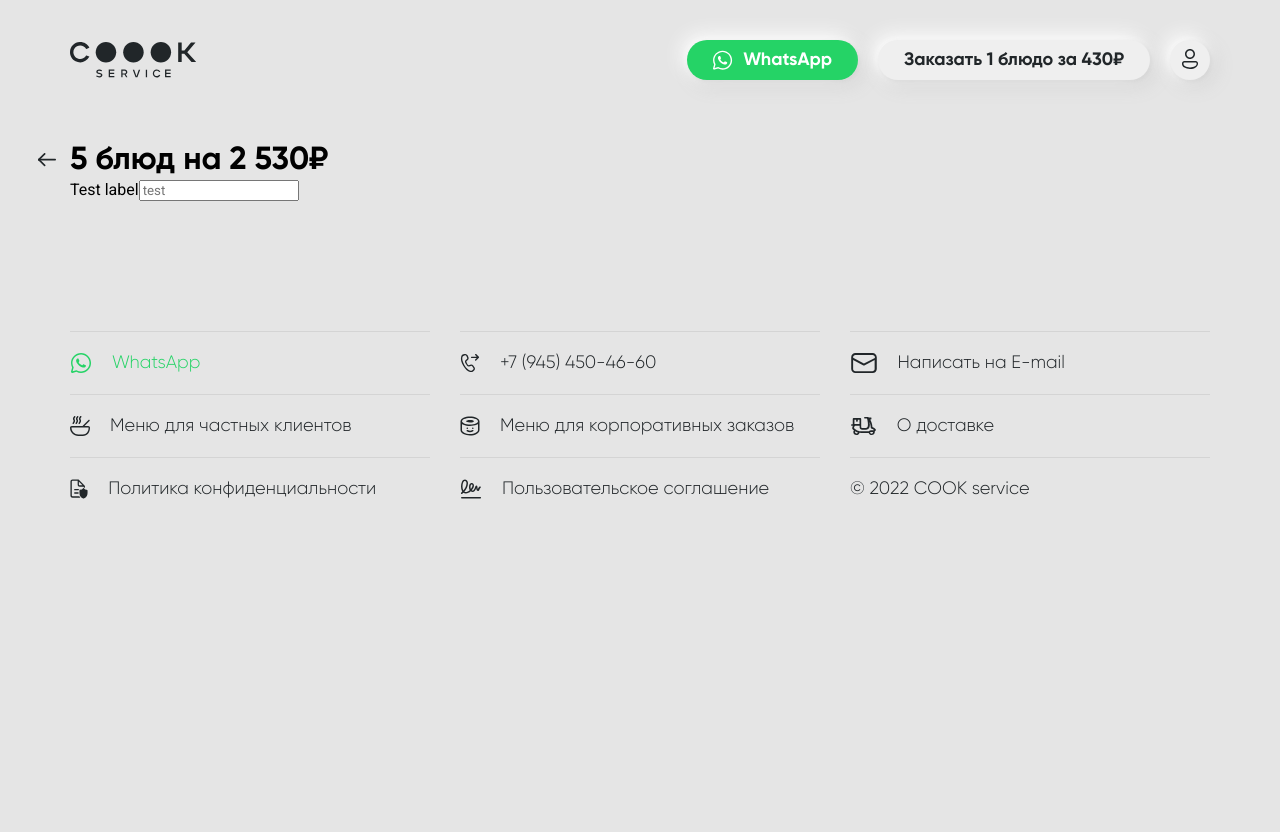
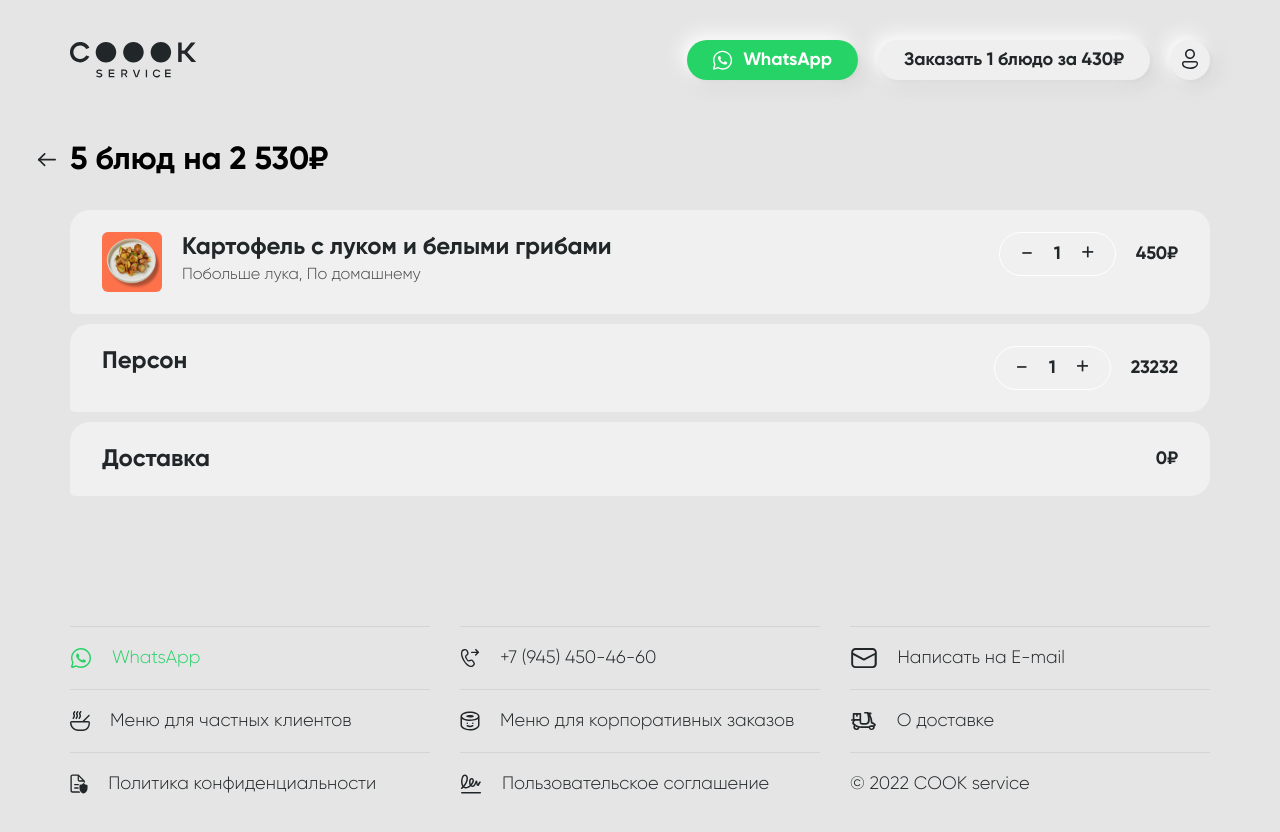
Before and after one commit to yegorweb/cook-service, a Vue app: page /cart in a window 1280 px wide. Shown: the top 832 px of the page. Before the commit the page ends 800 px from the top, so only its background shows below. Built offline with nearby package versions, Linux system fonts and the light colour scheme.

Commit message:
added frontend and some backend to shopping cart

```diff
--- a/src/assets/style.scss
+++ b/src/assets/style.scss
@@ -3,7 +3,7 @@
 @import url('https://fonts.googleapis.com/css2?family=Roboto:wght@400;700&display=swap');
 
 @function rem($n) {
-    @return ($n / $base-font) * 1rem;
+    @return (calc($n / $base-font)) * 1rem;
 }
 
 $base-font: 16;
--- a/src/components/Header.vue
+++ b/src/components/Header.vue
@@ -15,7 +15,7 @@
                 </button>
             </div>
         </div>
-        <div class="container menu-cont" v-if="menu">
+        <div class="container menu-cont" v-show="menu">
             <div class="menu">
                 <img src="@/assets/close-menu.svg" alt="" class="menu-closeBtn" @click="menu=!menu">
                 <div class="menu-buttons">
--- /dev/null
+++ b/src/components/ShoppingCart/ShoppingCartDelivery.vue
@@ -0,0 +1,47 @@
+<template>
+    <div class="item">
+        <div class="title">Доставка</div>
+        <div class="right">{{delivery}}₽</div>
+    </div>
+</template>
+
+<script setup>
+import { ref } from "vue"
+
+var props = defineProps(['delivery'])
+var delivery = ref(props.delivery)
+</script>
+
+<style lang="scss" scoped>
+@import '@/assets/style.scss';
+.item {
+    flex-direction: row;
+    width: 100%;
+    padding: rem(22) rem(32);
+    box-sizing: border-box;
+    display: flex;
+    gap: rem(30);
+    align-items: center;
+    justify-content: space-between;
+    background: rgba(255, 255, 255, 0.4);
+    border-radius: 20px 20px 20px 5px;
+}
+.title {
+    font-family: 'Gilroy';
+    font-style: normal;
+    font-weight: 700;
+    font-size: rem(24);
+    color: #212629;
+}
+.right {
+    display: flex;
+    flex-direction: row;
+    align-items: center;
+    gap: rem(20);
+    font-family: 'Gilroy';
+    font-style: normal;
+    font-weight: 700;
+    font-size: rem(18);
+    color: #212629;
+}
+</style>
--- /dev/null
+++ b/src/components/ShoppingCart/ShoppingCartItem.vue
@@ -0,0 +1,116 @@
+<template>
+    <div class="item">
+        <div class="left">
+            <div class="img" :style="'background: #ac662d url('+item.imageSource+') 50% 50% no-repeat;'"></div>
+            <div class="info">
+                <div class="info-title">{{item.name}}</div>
+                <div class="info-additions">{{item.additions.filter(i => i.selected).map(i => i.name).join(', ')}}</div>
+            </div>
+        </div>
+        <div class="right">
+            <div class="amount">
+                <div @click="item.amount>1 ? item.amount-=1 : item.amount+0" class="amount-minus">-</div>
+                <div class="amount-count">{{item.amount}}</div>
+                <div @click="item.amount+=1" class="amount-plus">+</div>
+            </div>
+            <div class="price">{{item.amount * (item.info.price + item.additions.map(i => i.selected ? x+=i.price : x+=0, x=0).reverse()[0])}}₽</div>
+        </div>
+    </div>
+</template>
+
+<script setup>
+var props = defineProps(['item'])
+var item = props.item
+</script>
+
+<style lang="scss" scoped>
+@import '@/assets/style.scss';
+.item {
+    @include adaptive-value(flex-direction, row, row, row, row, column);
+    width: 100%;
+    padding: rem(22) rem(32);
+    box-sizing: border-box;
+    display: flex;
+    gap: rem(30);
+    align-items: flex-start;
+    justify-content: space-between;
+    background: rgba(255, 255, 255, 0.4);
+    border-radius: 20px 20px 20px 5px;
+}
+.left {
+    display: flex;
+    flex-direction: row;
+    align-items: flex-start;
+    gap: rem(20);
+}
+.right {
+    display: flex;
+    flex-direction: row;
+    align-items: center;
+    gap: rem(20);
+}
+.img {
+    min-width: rem(60);
+    min-height: rem(60);
+    max-width: rem(60);
+    max-height: rem(60);
+    border-radius: rem(6);
+    background-size: cover !important;
+}
+.info {
+    display: flex;
+    flex-direction: column;
+    gap: rem(4);
+
+    &-title {
+        font-family: 'Gilroy';
+        font-style: normal;
+        font-weight: 700;
+        font-size: rem(24);
+        color: #212629;
+        word-break: keep-all;
+    } &-additions {
+        font-family: 'Gilroy';
+        font-style: normal;
+        font-weight: 300;
+        font-size: rem(16);
+        color: rgba(0, 0, 0, 0.7);
+    }
+}
+.price {
+    font-family: 'Gilroy';
+    font-style: normal;
+    font-weight: 700;
+    font-size: rem(18);
+    color: #212629;
+}
+.amount {
+    display: flex;
+    flex-direction: row;
+    border-radius: 999px;
+    gap: rem(2);
+    align-items: center;
+    border: 1px solid #FFFFFF;
+    padding: rem(1) rem(11);
+
+    & > * {
+        font-family: 'Gilroy';
+        font-style: normal;
+        font-weight: 700;
+        font-size: rem(18);
+        color: #212629;
+        padding: rem(9);
+        user-select: none;
+        border-radius: 999px;
+    } &-minus, &-plus {
+        font-weight: 400;
+        font-size: rem(26);
+        line-height: rem(12);
+        transition: all .2s;
+        cursor: pointer;
+        &:hover {
+            background: #EEEEEE;
+        }
+    }
+}
+</style>
--- /dev/null
+++ b/src/components/ShoppingCart/ShoppingCartPersons.vue
@@ -0,0 +1,85 @@
+<template>
+    <div class="item">
+        <div class="title">Персон</div>
+        <div class="right">
+            <div class="amount">
+                <div @click="persons>1 ? persons-=1 : persons+0" class="amount-minus">-</div>
+                <div class="amount-count">{{persons}}</div>
+                <div @click="persons+=1" class="amount-plus">+</div>
+            </div>
+            <div class="price">23232</div><!-- {{persons * item.amount * (item.info.price + item.additions.map(i => i.selected ? x+=i.price : x+=0, x=0).reverse()[0])}}₽</div> -->
+        </div>
+    </div>
+</template>
+
+<script setup>
+import { ref } from "vue"
+
+var props = defineProps(['persons'])
+var persons = ref(props.persons)
+</script>
+
+<style lang="scss" scoped>
+@import '@/assets/style.scss';
+.item {
+    @include adaptive-value(flex-direction, row, row, row, row, column);
+    width: 100%;
+    padding: rem(22) rem(32);
+    box-sizing: border-box;
+    display: flex;
+    gap: rem(30);
+    align-items: flex-start;
+    justify-content: space-between;
+    background: rgba(255, 255, 255, 0.4);
+    border-radius: 20px 20px 20px 5px;
+}
+.title {
+    font-family: 'Gilroy';
+    font-style: normal;
+    font-weight: 700;
+    font-size: rem(24);
+    color: #212629;
+}
+.right {
+    display: flex;
+    flex-direction: row;
+    align-items: center;
+    gap: rem(20);
+}
+.price {
+    font-family: 'Gilroy';
+    font-style: normal;
+    font-weight: 700;
+    font-size: rem(18);
+    color: #212629;
+}
+.amount {
+    display: flex;
+    flex-direction: row;
+    border-radius: 999px;
+    gap: rem(2);
+    align-items: center;
+    border: 1px solid #FFFFFF;
+    padding: rem(1) rem(11);
+
+    & > * {
+        font-family: 'Gilroy';
+        font-style: normal;
+        font-weight: 700;
+        font-size: rem(18);
+        color: #212629;
+        padding: rem(9);
+        user-select: none;
+        border-radius: 999px;
+    } &-minus, &-plus {
+        font-weight: 400;
+        font-size: rem(26);
+        line-height: rem(12);
+        transition: all .2s;
+        cursor: pointer;
+        &:hover {
+            background: #EEEEEE;
+        }
+    }
+}
+</style>
--- a/src/views/Orders/ShoppingCart.vue
+++ b/src/views/Orders/ShoppingCart.vue
@@ -1,7 +1,14 @@
 <template>
     <div class="container">
         <TitleAndBack :onBackClick="'home'">5 блюд на 2 530₽</TitleAndBack>
-        <Input placeholder="test" label="Test label" v-on:val="(a) => {test=a}" />
+        <div class="items-cont container">
+            <ShoppingCartItem :item="item" />
+            <ShoppingCartPersons :persons="persons" />
+            <ShoppingCartDelivery :delivery="delivery" />
+        </div>
+
+
+        <!-- <Input placeholder="test" label="Test label" v-on:val="(a) => {test=a}" /> -->
     </div>
 </template>
 
@@ -9,12 +16,58 @@
 import TitleAndBack from '@/components/TitleAndBack.vue';
 import { ref } from 'vue';
 import Input from '../../components/Input.vue';
+import ShoppingCartItem from '../../components/ShoppingCart/ShoppingCartItem.vue';
+import ShoppingCartPersons from '../../components/ShoppingCart/ShoppingCartPersons.vue';
+import ShoppingCartDelivery from '../../components/ShoppingCart/ShoppingCartDelivery.vue';
 
+var item = ref({
+    like: false,
+    category: 'Закуски',
+    imageSource: 'src/assets/item-image.jpg',
+    peculiarities: [{
+        name: 'Острый',
+        imageSource: 'src/assets/spicy.svg'
+    },
+    {
+        name: 'Не очень острый',
+        imageSource: 'src/assets/spicy.svg'
+    }],
+    name: 'Картофель с луком и белыми грибами',
+    info: {
+        weight: '320 г',
+        calories: '1 040 ккал',
+        price: 430
+    },
+    additions: [{
+        name: 'Побольше лука',
+        price: 20,
+        selected: true
+    },
+    {
+        name: 'По домашнему',
+        price: 0,
+        selected: true
+    },
+    {
+        name: 'Грибов побольше',
+        price: 300,
+        selected: false
+    }],
+    description: 'Это вкусное и сытное блюдо является любимым блюдом во многих семьях, полюбите его и вы.',
+    amount: 1
+})
 var test = ref('')
+var persons = ref(1)
+var delivery = ref(0)
 </script>
 
 <style lang="scss" scoped>
 @import '@/assets/style.scss';
-
-
+.items-cont {
+    margin-top: rem(30);
+    display: flex;
+    flex-direction: column;
+    justify-content: center;
+    gap: rem(10);
+}
 </style>
```
